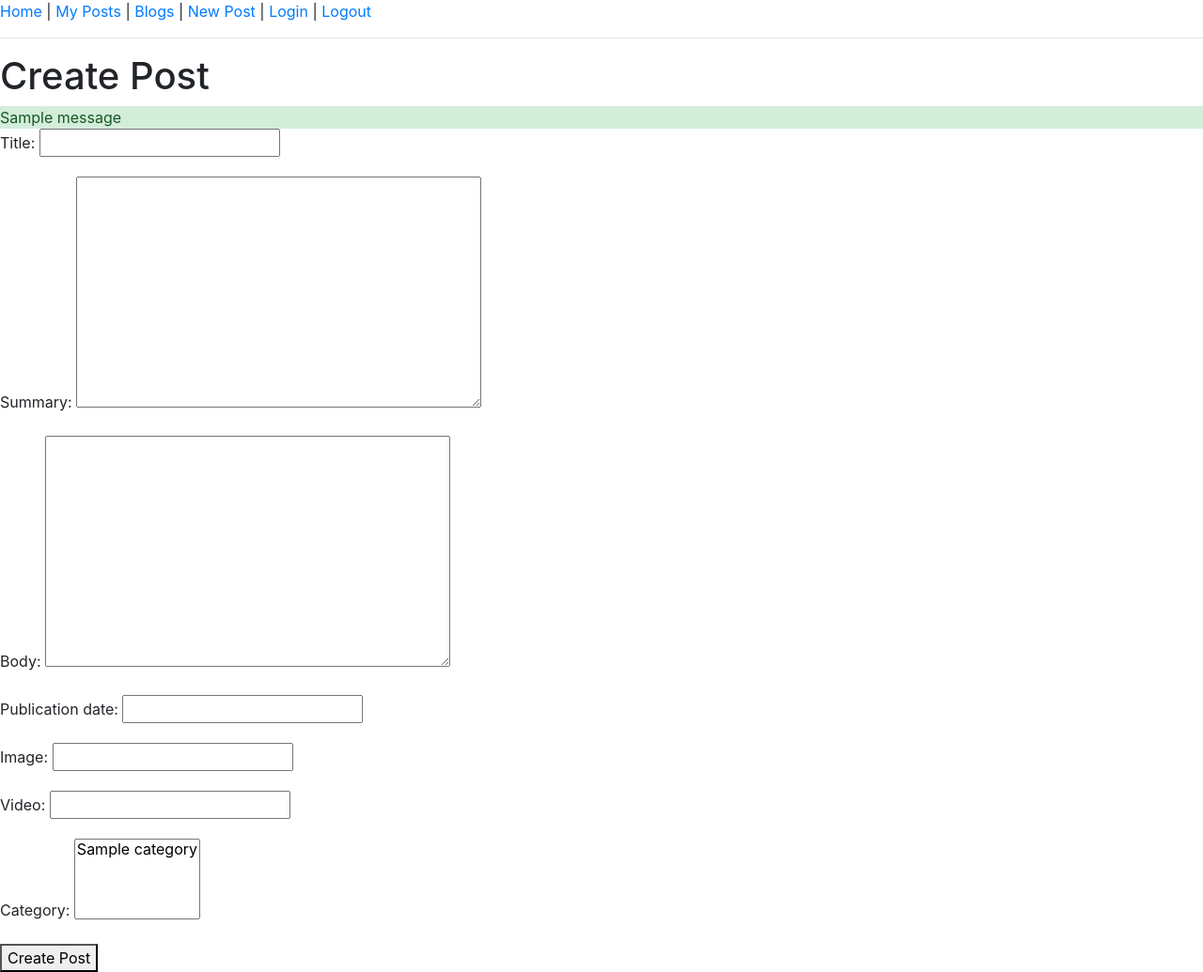
After one commit to luislard/wordplease, a Django app: page /new-post/ in a window 1280 px wide. The commit adds this page. Shown: the whole page at 94% size. Run offline with Django 3.2, Linux system fonts and the light colour scheme; a user stored in the database is signed in; tables that the repository leaves empty hold one stand-in row (values such as "Sample post"); one stand-in notice (Sample message) is shown; some libraries are stand-ins or nearby versions.

Commit message:
create post working

```diff
--- /dev/null
+++ b/src/posts/forms.py
@@ -0,0 +1,11 @@
+from django.forms import ModelForm
+
+from posts.models import Post
+
+
+class PostForm(ModelForm):
+
+    class Meta:
+        model = Post
+        fields = '__all__'
+        exclude = ['user']
--- a/src/posts/templates/base.html
+++ b/src/posts/templates/base.html
@@ -11,6 +11,7 @@
         <a href="{% url "home_page" %}">Home</a> |
         <a href="{% url "my_posts_page" %}">My Posts</a> |
         <a href="{% url "blogs_page" %}">Blogs</a> |
+        <a href="{% url "create_post_page" %}">New Post</a> |
         <a href="{% url "login_page" %}">Login</a> |
         <a href="{% url "logout_page" %}">Logout</a>
     </div>
--- /dev/null
+++ b/src/posts/templates/post_form.html
@@ -0,0 +1,23 @@
+{% extends 'base.html' %}
+
+{% block head_title %} Create post {% endblock %}
+{% block content %}
+
+    <h1>Create Post</h1>
+
+{% if messages %}
+{% for message in messages %}
+    {% autoescape off %}
+    <div class="aler alert-success">{{ message }}</div>
+    {% endautoescape %}
+{% endfor %}
+
+{% endif %}
+
+    <form action="" method="post" novalidate>
+        {% csrf_token %}
+        {{ form.as_p }}
+        <button type="submit">Create Post</button>
+    </form>
+
+{% endblock %}
--- a/src/posts/views.py
+++ b/src/posts/views.py
@@ -1,10 +1,14 @@
 from django.contrib.auth.models import User
 from django.shortcuts import render, get_object_or_404
+from django.views import View
 from django.views.generic import ListView, DetailView
 from django.contrib.auth.mixins import LoginRequiredMixin
 from django.contrib.auth.decorators import login_required
+from django.contrib import messages
+from django.urls import reverse
 import datetime
 
+from posts.forms import PostForm
 from posts.models import Post
 
 
@@ -62,3 +66,23 @@ class UserPostDetailView(DetailView):
         username = self.kwargs.get("username")
         user = get_object_or_404(User, username__iexact=username)
         return queryset.filter(user=user, publication_date__lte=now.strftime("%Y-%m-%d")).order_by('-publication_date')
+
+
+class CreatePostView(LoginRequiredMixin, View):
+
+    def get(self, request):
+        form = PostForm()
+        return render(request,'post_form.html', {'form': form})
+
+    def post(self, request):
+        post = Post()
+        post.user = request.user # asignamos a la pelicula el usuario autenticado
+        form = PostForm(request.POST, instance=post)
+        if form.is_valid():
+            post = form.save()
+            form = PostForm()
+            url = reverse('post_detail_page', args=[post.user.username,post.pk])
+            message = "Post created succesfully! "
+            message += '<a href="{0}">View</a>'.format(url)
+            messages.success(request,message)
+        return render(request,'post_form.html', {'form': form})
--- a/src/wordplease/urls.py
+++ b/src/wordplease/urls.py
@@ -16,7 +16,7 @@ Including another URLconf
 from django.contrib import admin
 from django.urls import path
 
-from posts.views import MyPostsView, PostsView, UserPostView, UserPostDetailView
+from posts.views import MyPostsView, PostsView, UserPostView, UserPostDetailView, CreatePostView
 from users.views import logout, LoginView, UsersView
 
 urlpatterns = [
@@ -32,6 +32,7 @@ urlpatterns = [
 
     path('blogs/', UsersView.as_view(), name='blogs_page'),
     path('blogs/<slug:username>', UserPostView.as_view(), name="blog_user_page"),
-    path('blogs/<slug:username>/<int:pk>', UserPostDetailView.as_view(), name="post_detail_page")
+    path('blogs/<slug:username>/<int:pk>', UserPostDetailView.as_view(), name="post_detail_page"),
+    path('new-post/', CreatePostView.as_view(), name="create_post_page"),
 
 ]
```
